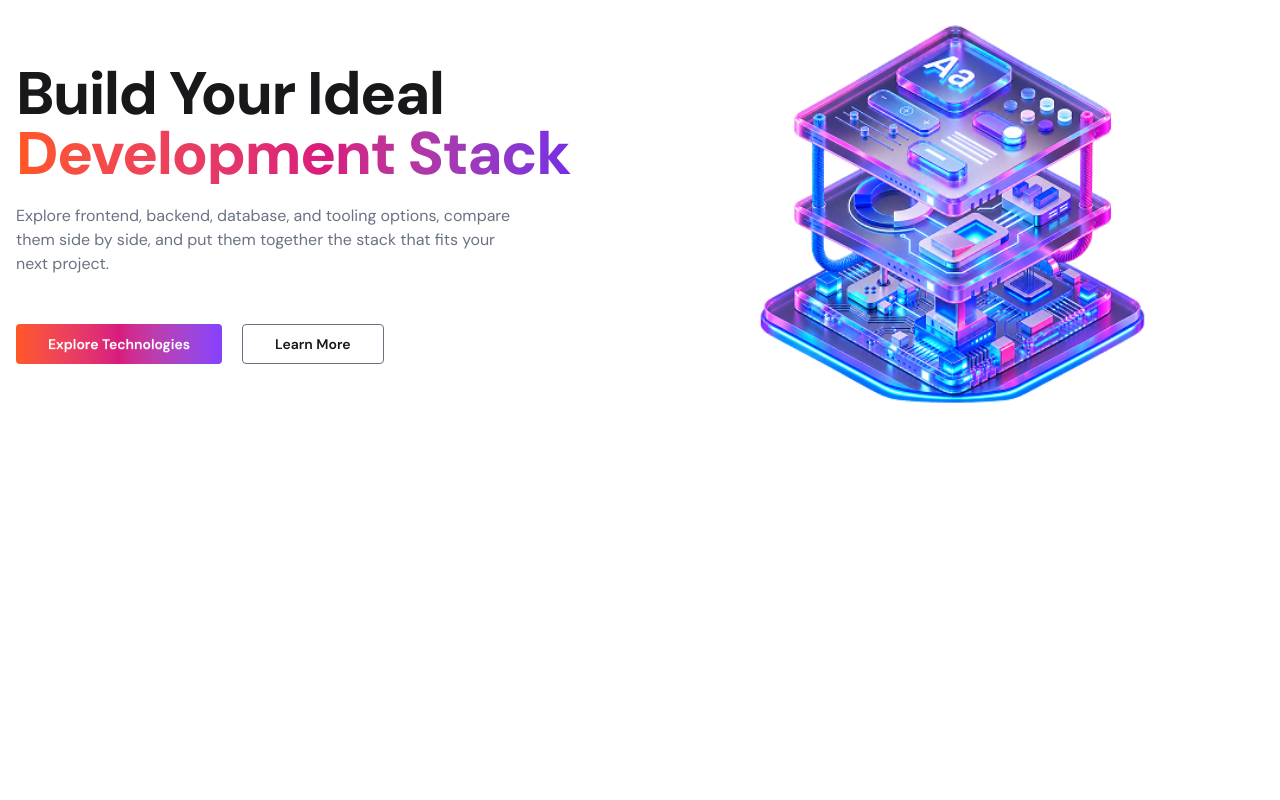
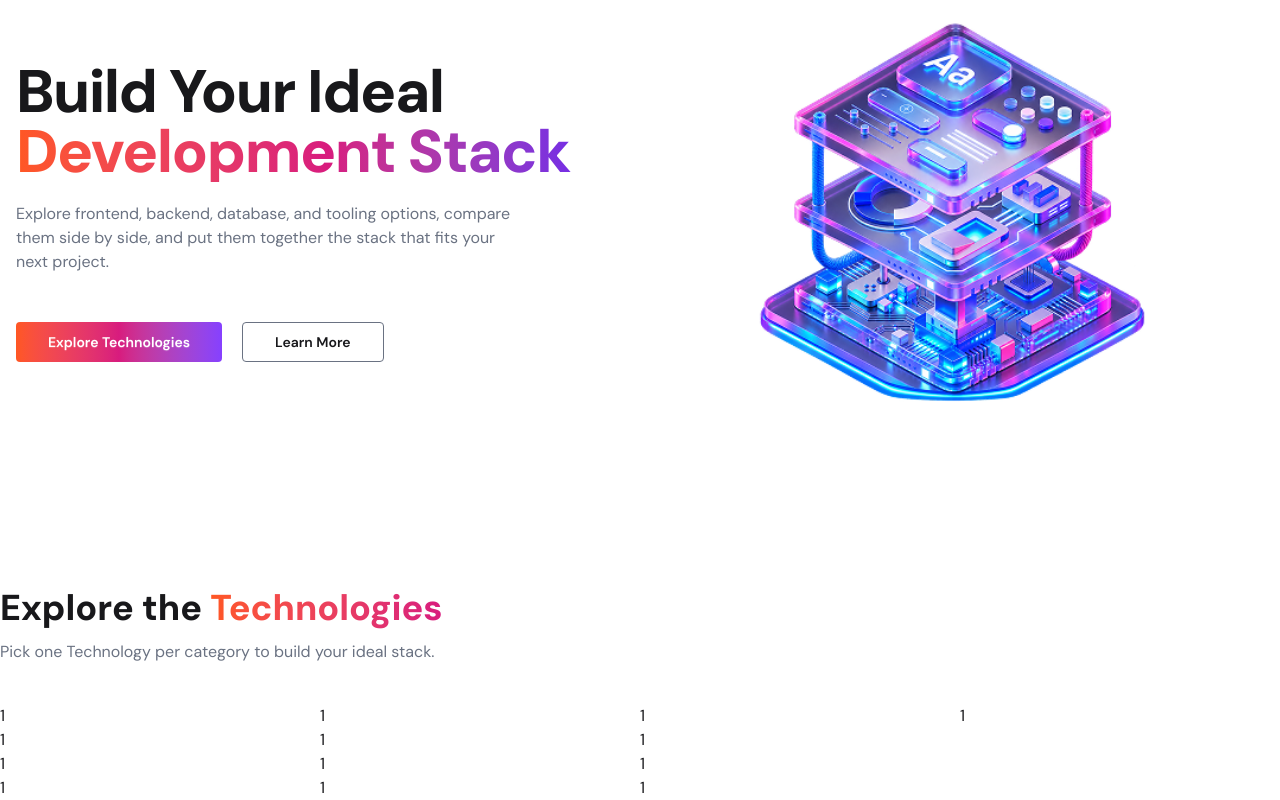
Before and after one commit to safoun10/a_05_dev_stack, a React (Vite) app: page / in a window 1280 px wide. Shown: the part 196-996 px from the top of the page. Before the commit the page ends 800 px from the top, so only its background shows below. Built offline with nearby package versions, Linux system fonts and the light colour scheme.

Commit message:
successfull fetch and ready to design

```diff
--- a/src/App.tsx
+++ b/src/App.tsx
@@ -1,14 +1,27 @@
 import { ToastContainer } from "react-toastify"
 import Nav from "./components/Nav"
 import Hero from "./components/Hero"
+import type { Tech } from "./types/TechTypes";
+import { Suspense, useState } from "react";
+import TechStack from "./components/TechStack";
 
+const techFetch = async (): Promise<Tech[]> => {
+    const res = await fetch("/data.json");
+    const data = await res.json();
+    return data;
+}
 
 function App() {
+
+    const [techData] = useState(() => techFetch());
 
     return (
         <div>
             <Nav></Nav>
             <Hero></Hero>
+            <Suspense fallback={<p>loading...</p>}>
+                <TechStack techData={techData}></TechStack>
+            </Suspense>
             <ToastContainer />
         </div>
     )
--- /dev/null
+++ b/src/components/EachTech.tsx
@@ -0,0 +1,15 @@
+import type { Tech } from "../types/TechTypes";
+
+interface EachTechProps {
+    eachTech: Tech;
+};
+
+const EachTech = ({ eachTech }: EachTechProps) => {
+    return (
+        <div>
+            1
+        </div>
+    );
+};
+
+export default EachTech;
--- a/src/components/Nav.tsx
+++ b/src/components/Nav.tsx
@@ -4,13 +4,13 @@ import { GiHamburgerMenu } from "react-icons/gi";
 
 const Nav = () => {
     return (
-        <div className="sticky border border-transparent border-b-gray-300 px-5">
+        <div className="sticky top-0 z-100 border border-transparent border-b-gray-300 px-5 glass backdrop-blur-md">
             <div className="max-w-7xl mx-auto flex justify-between items-center py-6 text-gray-500 font-semibold">
                 <div className="xl:hidden">
                     <a href=""><GiHamburgerMenu /></a>
                 </div>
                 <a href=""><img className="max-w-full h-auto" src={logo} /></a>
-                <div className="xl:flex gap-8 hidden">
+                <div className="xl:flex gap-8 hidden ">
                     <a href=""><div className="text-pink-700">Home</div></a>
                     <a href=""><div>Technologies</div></a>
                     <a href=""><div>Projects</div></a>
--- /dev/null
+++ b/src/components/TechStack.tsx
@@ -0,0 +1,36 @@
+import { use } from "react";
+import type { Tech } from "../types/TechTypes";
+import EachTech from "./EachTech";
+
+interface TechProps {
+    techData: Promise<Tech[]>;
+};
+
+const TechStack = ({ techData }: TechProps) => {
+    const stack = use(techData);
+
+    return (
+        <div className="mt-16 max-w-7xl mx-auto">
+            <div className="mb-10">
+                <div className="text-4xl font-extrabold mb-3">
+                    Explore the <span className="bg-linear-to-r from-[#FF5722] to-[#D81B7E] bg-clip-text text-transparent">Technologies</span>
+                </div>
+                <div className="text-gray-500">Pick one Technology per category to build your ideal stack.</div>
+            </div>
+            <div className="grid grid-cols-4 justify-between items">
+                <div className="col-span-3 grid grid-cols-3">
+                    {
+                        stack.map(eachTech => {
+                            return (
+                                <EachTech key={eachTech.id} eachTech={eachTech}></EachTech>
+                            );
+                        })
+                    }
+                </div>
+                <div className="col-span-1">1</div>
+            </div>
+        </div>
+    );
+};
+
+export default TechStack;
--- /dev/null
+++ b/src/types/TechTypes.ts
@@ -0,0 +1,10 @@
+export interface Tech {
+	id: string;
+	name: string;
+	category: string;
+	description: string;
+	icon: string;
+	rating: number;
+	difficulty: string;
+	badge: string;
+}
```
